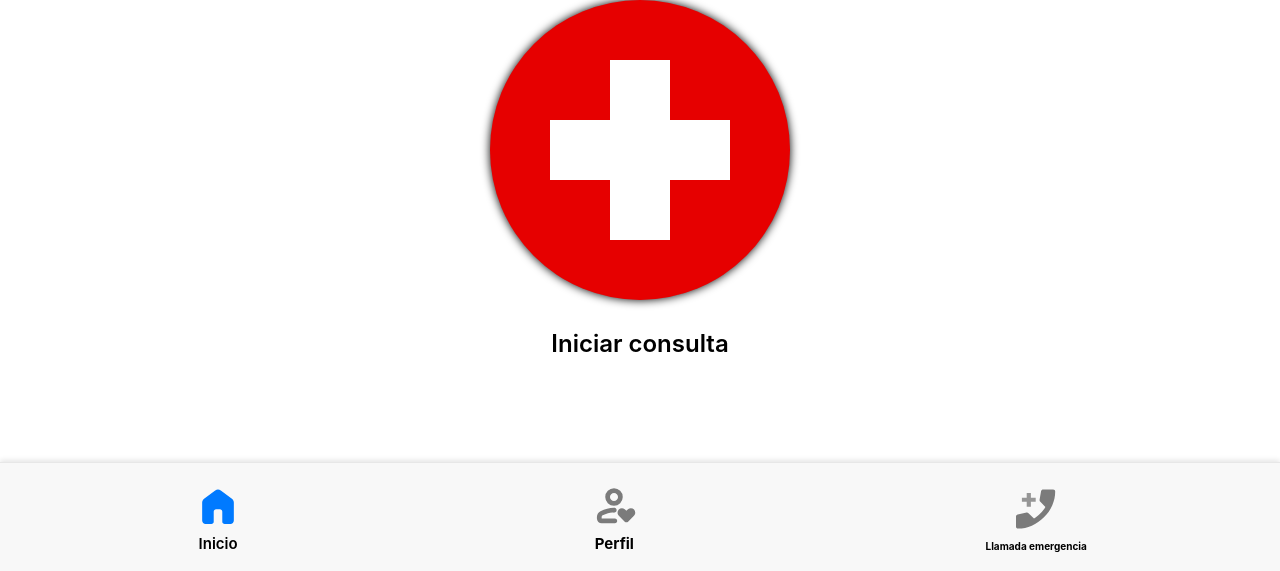
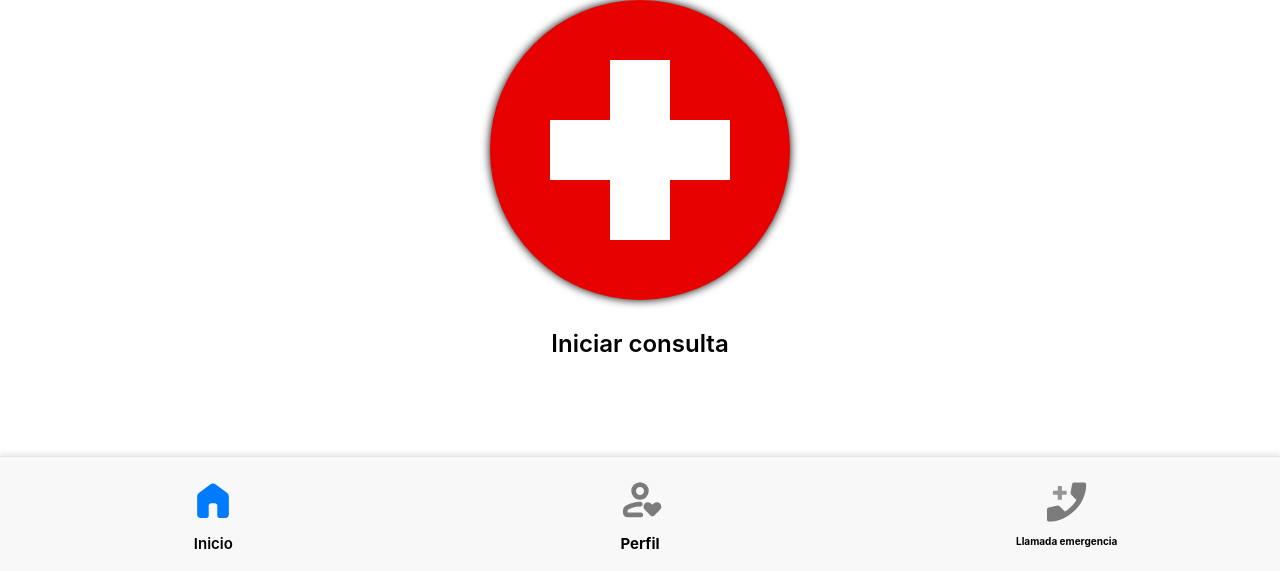
Before and after one commit to sergio-delolmo-riol/PreConsulta, a PHP site: page / in a window 1280 px wide. Shown: the part 229-800 px from the top of the page. Run offline with PHP 8.4, Linux system fonts and the light colour scheme.

Commit message:
arreglo navbar

```diff
--- a/css/style.css
+++ b/css/style.css
@@ -155,9 +155,17 @@ body {
 .bottom-nav ul {
     list-style: none;
     margin: 0;
-    padding: 10px 20px;
+    /* dejar solo padding vertical para que los items llenen el ancho */
+    padding: 10px 0;
     display: flex;
-    justify-content: space-around;
+    align-items: center;
+}
+
+/* Cada elemento de la lista ocupa el mismo espacio para centrar su contenido */
+.bottom-nav ul li {
+    flex: 1 1 0;
+    display: flex;
+    justify-content: center;
     align-items: center;
 }
 
@@ -165,12 +173,16 @@ body {
     display: flex;
     flex-direction: column;
     align-items: center;
-    justify-content: flex-end;
+    /* Center both icon and text vertically */
+    justify-content: center;
     text-decoration: none;
     color: #999;
     font-size: 24px;
-    gap: 4px;
-    padding: 8px 10px;
+    gap: 6px;
+    /* ocupar todo el ancho del <li> para que el centrado sea correcto */
+    width: 100%;
+    max-width: none;
+    padding: 8px 6px;
     min-height: 70px;
 }
 
@@ -181,6 +193,9 @@ body {
     opacity: 0.5;
     filter: grayscale(1);
     transition: all 0.3s ease;
+    /* ensure icon sits above the text and has consistent spacing */
+    display: block;
+    margin-bottom: 4px;
 }
 
 .bottom-nav .nav-button .nav-text {
@@ -192,6 +207,10 @@ body {
     text-align: center;
     line-height: 1.2;
     font-weight: bold;
+    /* permitir que textos largos se envuelvan y se centren dentro del botón */
+    white-space: normal;
+    overflow-wrap: break-word;
+    hyphens: auto;
 }
 
 .bottom-nav .nav-button.active {
@@ -258,6 +277,17 @@ body {
     width: 100%;
 }
 
+/* Forzar que cada elemento de la lista de menú ocupe una fila completa (una debajo de otra) */
+.menu-list > li {
+    display: block;
+    width: 100%;
+}
+
+.menu-item-single,
+.menu-group {
+    width: 100%;
+}
+
 .menu-item-single,
 .menu-group {
     background-color: #cce7ff;
@@ -283,12 +313,19 @@ body {
 }
 
 .menu-icon {
+    /* Works for both inline emoji/spans and <img> icons */
     font-size: 1.5rem;
     margin-right: 15px;
-    display: flex;
+    display: inline-flex;
     align-items: center;
     justify-content: center;
     min-width: 30px;
+    /* Default image size for svg/png icons used in menu buttons */
+    width: 36px;
+    height: 36px;
+    flex-shrink: 0;
+    /* For replaced elements like <img>, ensure the graphic preserves aspect */
+    object-fit: contain;
 }
 
 .menu-text {
```
